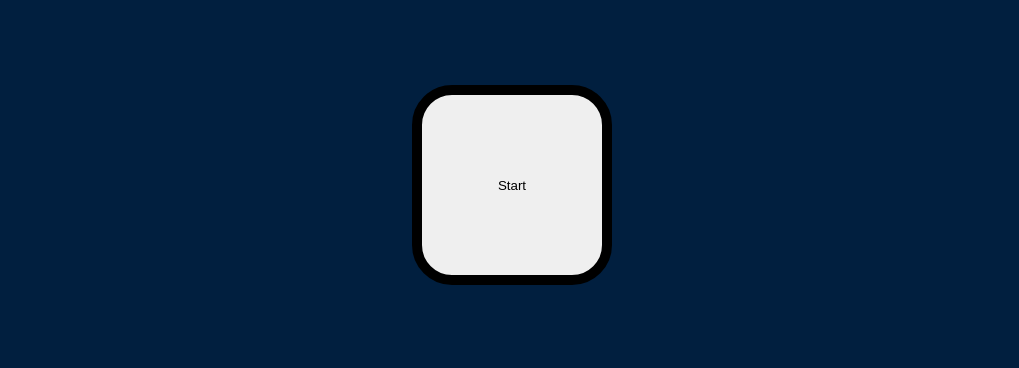
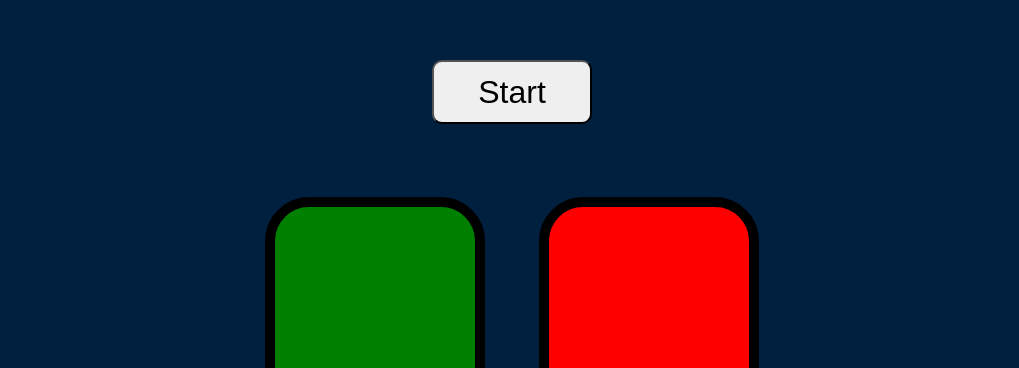
Before and after one commit to VishalSingh-07/Simon-Game, a plain HTML site: page index.html in a window 1280 px wide. Shown: the part 162-530 px from the top of the page, without its empty margins (128-1147 px from the left). Drawn offline with nearby package versions, Linux system fonts and the light colour scheme.

Commit message:
Update styles.css

```diff
--- a/styles.css
+++ b/styles.css
@@ -18,7 +18,7 @@ body {
 
 }
 
-.btn {
+.button {
   margin: 25px;
   display: inline-block;
   height: 200px;
@@ -26,7 +26,17 @@ body {
   border: 10px solid black;
   border-radius: 20%;
 }
+.btn{
+  font-size: 2rem;
+  margin-bottom: 3rem;
+  border-radius: 10px;
+  height: 4rem;
+  width: 10rem;
+}
+.btn:hover{
+  background-color: #FEF2BF;
 
+}
 .game-over {
   background-color: red;
   opacity: 0.8;
@@ -152,6 +162,9 @@ a:hover {
     font-size: 2.5rem;
 
   }
+  .btn{
+    margin-top: 4rem;
+  }
 
 
 }
```
